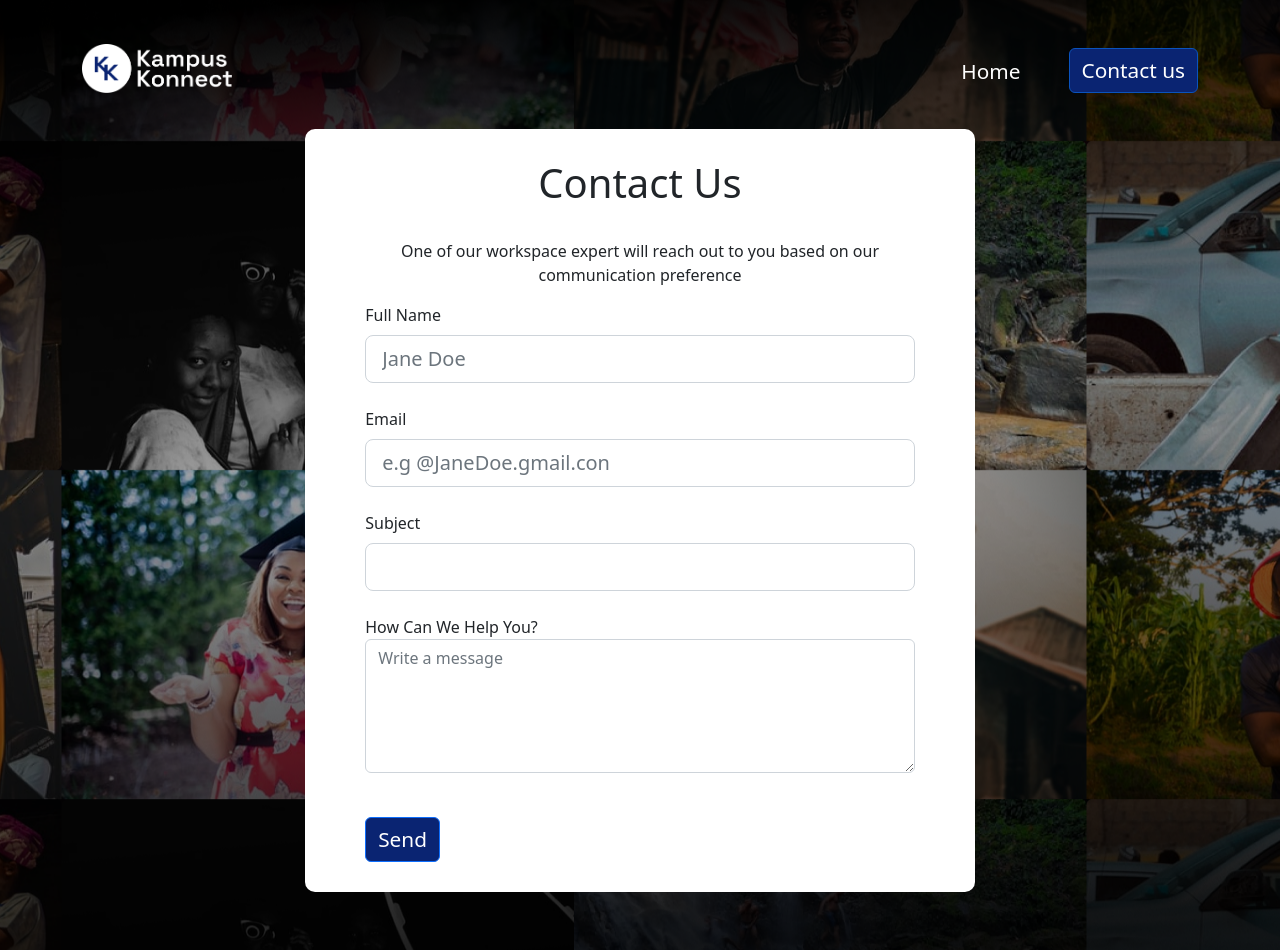
After one commit to zuri-training/kk-platform, a Django app: page /ContactUs/ in a window 1280 px wide. The commit adds this page. Run offline with Django 4.2, Linux system fonts and the light colour scheme.

Commit message:
complete contact page

```diff
--- /dev/null
+++ b/static/styles/contact.css
@@ -0,0 +1,101 @@
+*{
+    box-sizing: border-box;
+    padding: 0;
+    margin: 0;
+  }
+
+  body{
+    background-image: url(images/BG.png);
+    padding-bottom: 10px;
+    height: 100%;
+    background-position: center;
+  }
+
+  .main_signup_container{
+    background-image: url(images/BG.png);
+  }
+
+  form label{
+    font-weight: light;
+  }
+
+  .container1{
+    text-align: center;
+    padding-bottom: 20px;
+  }
+
+  .container1binner{
+    display: flex;
+  }
+
+  .container1binner p{
+    cursor: pointer;
+    padding-bottom: 20px;
+    color: white;
+  }
+
+  .container1b{
+    display: flex;
+    font-size: 1.3rem;
+    justify-content: space-between;
+    align-items: center;
+  }
+
+  img{
+    margin-top: -20px;
+    width: 150px;
+    padding-bottom: 20px;
+  }
+
+  form {
+    width: 60%;
+    height: auto;
+    margin: auto;
+    font-size: 1rem;
+    background-color: white;
+    padding: 30px 60px;
+    border-radius: 10px;
+  }
+
+  .btn-primary, #cnt-button{
+    font-size: 1.3rem;
+    margin-top: 20px;
+    background-color: #0A2472;
+  }
+
+  @media only screen and (max-width: 992px) {
+    form {
+      width: 80%;
+    }
+  }
+
+  @media only screen and (max-width: 768px) {
+    body{
+       background-image: none;
+       width: auto;
+    }
+
+    form {
+      padding: 0;
+    }
+
+    .container1b{
+      padding-left: 20px;
+    }
+
+    .container1binner {
+      display: none;
+    }
+
+  }
+
+  @media only screen and (max-width: 500px) {
+    form {
+      padding: 0;
+      font-size: 0.8rem;
+    }
+
+    .form-control-lg, .btn-primary {
+      font-size: inherit;
+    }
+  }
--- /dev/null
+++ b/userapp/templates/contact.html
@@ -0,0 +1,56 @@
+{% load static %}
+
+<!DOCTYPE html>
+<html lang="en">
+  <head>
+    <meta charset="UTF-8" />
+
+    <meta http-equiv="X-UA-Compatible" content="IE=edge" />
+    <meta name="viewport" content="width=device-width, initial-scale=1.0" />
+    <title>Login</title>
+    <!-- CSS only -->
+    <link href="https://cdn.jsdelivr.net/npm/bootstrap@5.2.0/dist/css/bootstrap.min.css" rel="stylesheet" />
+    <link rel='stylesheet' href="{% static 'styles/contact.css' %}"
+    type='text/css' type='text/css'> {% load static %}
+  </head>
+  <body>
+    <div class="container py-sm-5 pt-4">
+      <div class="container1b">
+        <div>
+          <img
+            src="{% static 'styles/images/Frame 2.png' %}"
+            alt="Kampus Konnect Logo"
+          />
+        </div>
+        <div class="container1binner">
+            <p class="mx-5 pt-2 text-center"><a href="{% url 'Home'%}" style="color: white; text-decoration: none">Home</a></p>
+            <p><a href="{% url 'ContactUs'%}" class="btn btn-primary mt-0 active" id="cnt-button" style="color: white; text-decoration: none">Contact us</a></p>
+        </div>
+      </div>
+      <form method="POST" action="">
+        <div class="text-center" id="heading">
+            <h1>Contact Us</h1><br>
+            <p>One of our workspace expert will reach out to you based on our communication preference</p>
+        </div>
+
+        <div class="mb-3 mt-3">
+            <label for="full-name" class="form-label">Full Name</label>
+            <input type="text" class="form-control form-control-lg" id="full-name" placeholder="Jane Doe" name="fname">
+        </div>
+        <div class="my-4">
+            <label for="email" class="form-label">Email</label>
+            <input type="email" class="form-control form-control-lg" id="email" placeholder="e.g @JaneDoe.gmail.con" name="email">
+        </div>
+        <div class="my-4">
+            <label for="subject" class="form-label">Subject</label>
+            <input type="text" class="form-control form-control-lg" id="subject" name="subject">
+        </div>
+        <div class="my-4">
+            <label for="comment">How Can We Help You?</label>
+            <textarea class="form-control" rows="5" id="comment" placeholder="Write a message" name="text"></textarea>
+        </div>
+        <button type="submit" class="btn btn-primary d-inline-flex flex-end">Send</button>
+      </form>
+    </div>
+  </body>
+</html>
--- a/userapp/templates/library.html
+++ b/userapp/templates/library.html
@@ -32,7 +32,7 @@
 					>
 				</p>
 				<p>
-					<a href="{% url 'Home'%}" style="color: white; text-decoration: none"
+					<a href="{% url 'ContactUs'%}" style="color: white; text-decoration: none"
 						>Contact us</a
 					>
 				</p>
--- a/userapp/templates/login.html
+++ b/userapp/templates/login.html
@@ -24,7 +24,7 @@
         </div>
         <div class="container1binner">
             <p><a href="{% url 'Home'%}" style="color: white; text-decoration: none">Home</a></p>
-            <p><a href="{% url 'Home'%}" style="color: white; text-decoration: none">Contact us</a></p>
+            <p><a href="{% url 'ContactUs'%}" style="color: white; text-decoration: none">Contact us</a></p>
         </div>
       </div>
       <form method="POST" action="">
--- a/userapp/templates/signup2.html
+++ b/userapp/templates/signup2.html
@@ -38,7 +38,7 @@
 						</p>
 						<p>
 							<a
-								href="{% url 'Home'%}"
+								href="{% url 'ContactUs'%}"
 								style="color: white; text-decoration: none"
 								>Contact us</a
 							>
--- a/userapp/urls.py
+++ b/userapp/urls.py
@@ -15,5 +15,5 @@ urlpatterns = [
     path("Video/", views.Video_Upload, name='Video'),
     path("Library/", views.Library, name='library'),
     path("Comment/", views.Comment, name='comment'),
-
+    path("ContactUs/", views.Contact, name='ContactUs'),
 ]
--- a/userapp/views.py
+++ b/userapp/views.py
@@ -158,3 +158,9 @@ def Comment(request):
         messages.error(
             request, "Unsuccessful Commenting.")
     return render(request=request, template_name="comment.html", context={"comment_form": form})
+
+
+#CONTACT US FUNCTION
+
+def Contact(request):
+    return render(request=request, template_name="contact.html")
```
Also changed, not shown: ProjectColFilms112/settings.py (+14 -7 lines), userapp/migrations/0009_merge_20220812_1132.py (added).
